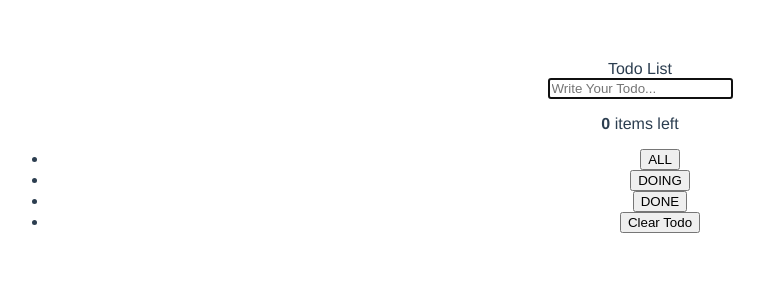
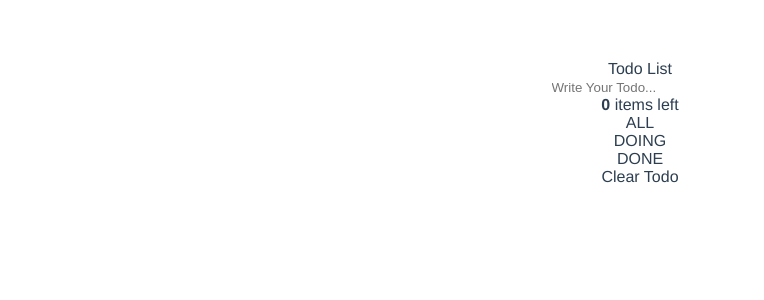
Before and after one commit to junjangsee/vue-todolist, a Vue app: page / in a window 1280 px wide. Shown: the top 300 px of the page, without its empty margins (0-764 px from the left). Built offline with nearby package versions, Linux system fonts and the light colour scheme.

Commit message:
[#23]setup: reset.css setup

```diff
--- a/src/App.vue
+++ b/src/App.vue
@@ -19,6 +19,8 @@
 </template>
 
 <script>
+import "./assets/css/reset.css";
+
 import Header from "./components/Header";
 import Input from "./components/Input";
 import List from "./components/List";
--- /dev/null
+++ b/src/assets/css/reset.css
@@ -0,0 +1,68 @@
+html,
+body,
+div,
+p,
+span,
+strong,
+b,
+em,
+iframe,
+pre,
+h1,
+h2,
+h3,
+h4,
+h5,
+h6,
+img,
+dl,
+dt,
+dd,
+fieldset,
+form,
+legend,
+label,
+table,
+caption,
+thead,
+tbody,
+tfoot,
+tr,
+th,
+td,
+ul,
+ol,
+li,
+a,
+input,
+select,
+textarea {
+  margin: 0;
+  padding: 0;
+  border: 0 none;
+}
+*,
+html {
+  box-sizing: border-box;
+}
+button {
+  margin: 0;
+  padding: 0;
+  border: 0;
+  background: none;
+  font-size: 100%;
+  font-family: inherit;
+  font-weight: inherit;
+  color: inherit;
+}
+ul,
+ol,
+li {
+  list-style: none;
+}
+:focus {
+  outline: 0;
+}
+.hidden {
+  display: none;
+}
```
